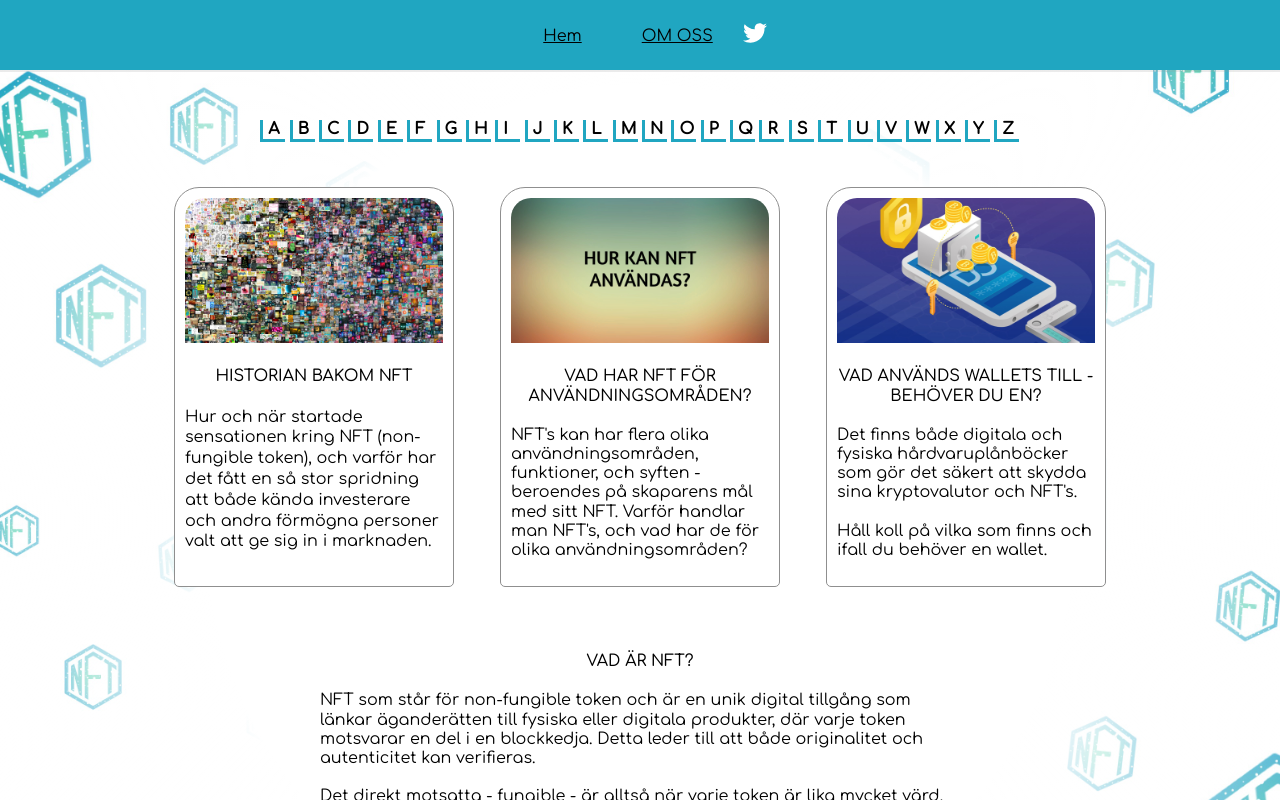
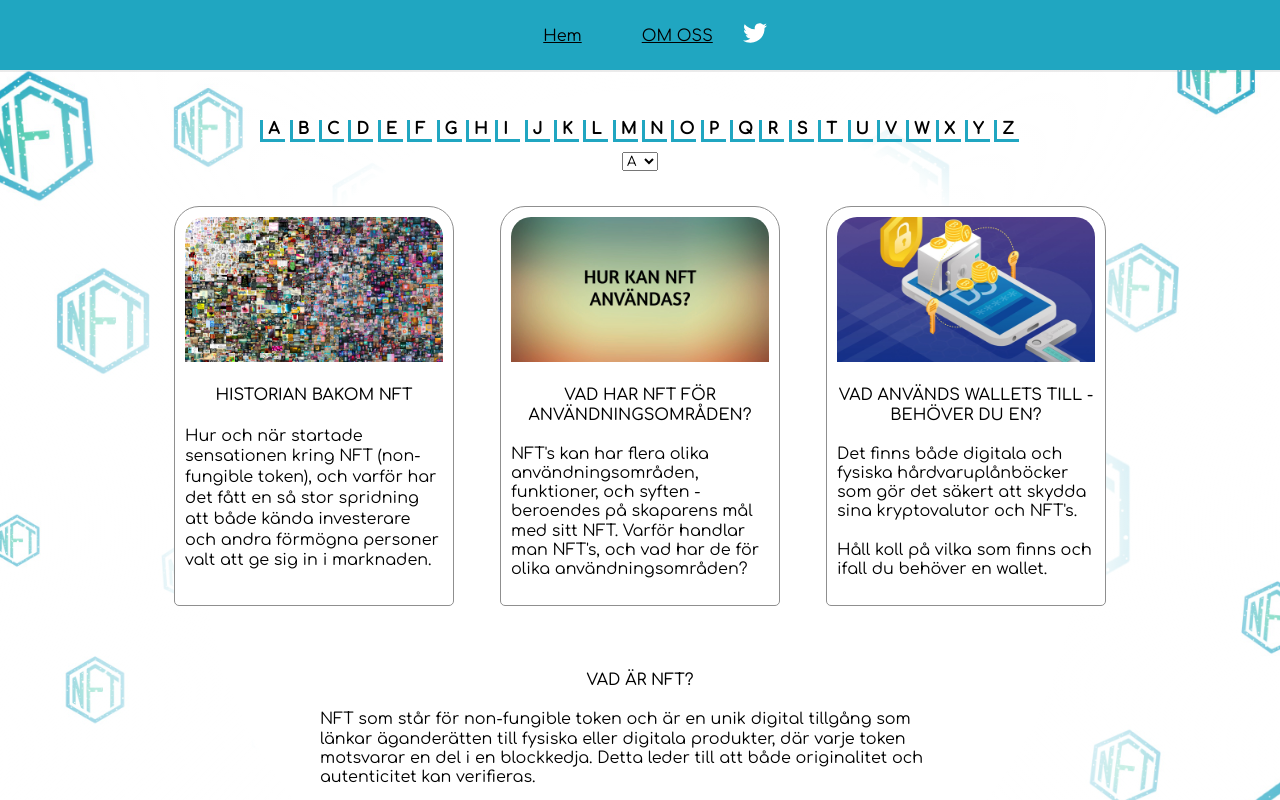
Before and after one commit to jossifelefteriadis/nftpedia, a React (Create React App) app: page / in a window 1280 px wide. Shown: the top 800 px of the page. Built offline with nearby package versions, Linux system fonts and the light colour scheme.

Commit message:
[WIP] Add dropdown values and display it below navbar

```diff
--- /dev/null
+++ b/src/components/Dropdown.js
@@ -0,0 +1,39 @@
+import React from "react";
+// import { Link, useHistory } from "react-router-dom";
+
+export default class Dropdown extends React.Component {
+  render() {
+    return (
+      <section>
+        <select>
+          <option value="A">A</option>
+          <option value="B">B</option>
+          <option value="C">C</option>
+          <option value="D">D</option>
+          <option value="E">E</option>
+          <option value="F">F</option>
+          <option value="G">G</option>
+          <option value="H">H</option>
+          <option value="I">I</option>
+          <option value="J">J</option>
+          <option value="K">K</option>
+          <option value="L">L</option>
+          <option value="M">M</option>
+          <option value="N">N</option>
+          <option value="O">O</option>
+          <option value="P">P</option>
+          <option value="Q">Q</option>
+          <option value="R">R</option>
+          <option value="S">S</option>
+          <option value="T">T</option>
+          <option value="U">U</option>
+          <option value="V">V</option>
+          <option value="W">W</option>
+          <option value="X">X</option>
+          <option value="Y">Y</option>
+          <option value="Z">Z</option>
+        </select>
+      </section>
+    );
+  }
+}
--- a/src/components/PageContainer.js
+++ b/src/components/PageContainer.js
@@ -3,6 +3,7 @@ import { Route, Switch } from "react-router-dom";
 // , Link, Switch
 
 import Alphabet from "./Alphabet";
+import Dropdown from "./Dropdown";
 import About from "./About";
 
 import StartPage from "./StartPage";
@@ -128,6 +129,7 @@ export default class PageContainer extends React.Component {
           </Route>
           <Route path="/">
             <Alphabet />
+            <Dropdown />
             <StartPage />
             <NftDescription />
           </Route>
```
